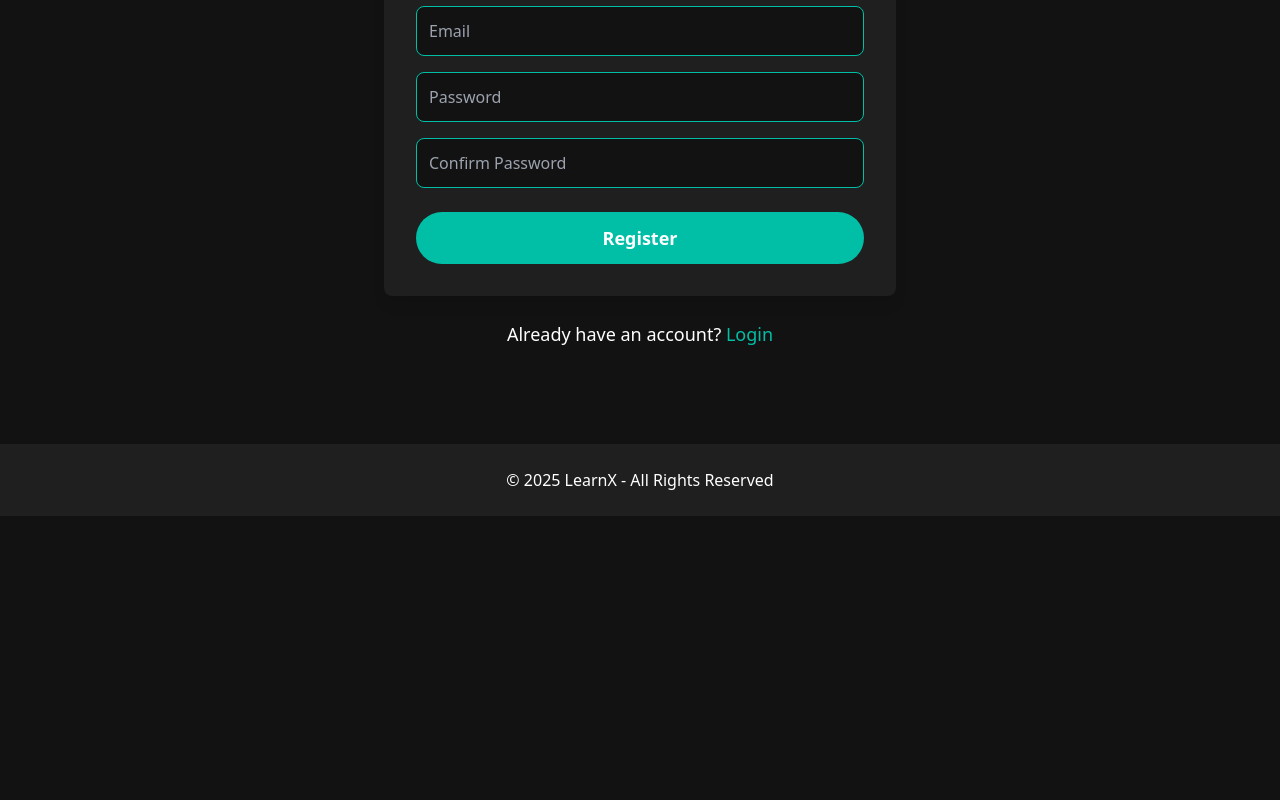
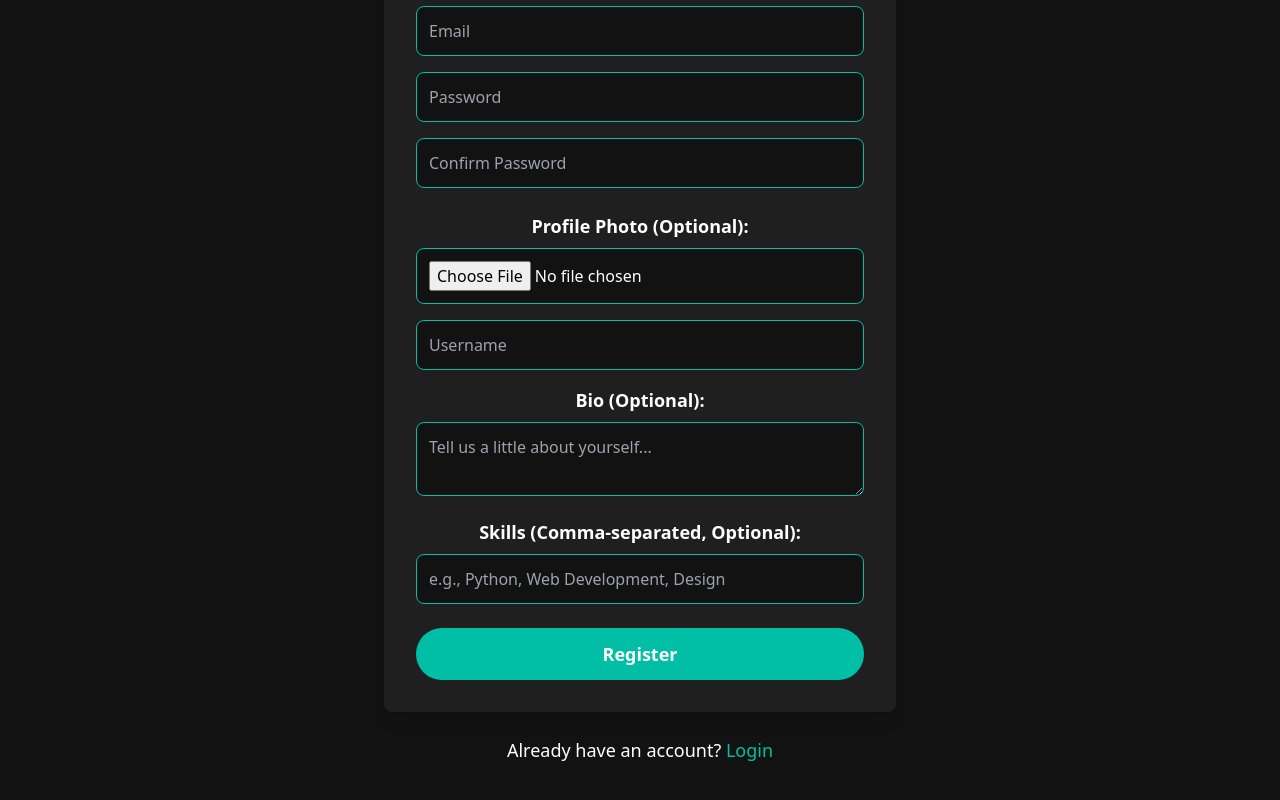
Before and after one commit to sohail-1209/learnx, a plain HTML site: page learnx-frontend/register.html in a window 1280 px wide. Shown: the part 578-1378 px from the top of the page. Before the commit the page ends 1094 px from the top, so only its background shows below. Drawn offline with nearby package versions, Linux system fonts and the light colour scheme.

Commit message:
improved register

```diff
--- a/learnx-frontend/register.html
+++ b/learnx-frontend/register.html
@@ -74,6 +74,21 @@
         <div class="mb-6">
           <input type="password" name="confirm_password" placeholder="Confirm Password" class="w-full bg-[#121212] border border-[#00bfa6] rounded-lg p-3 text-white focus:outline-none focus:border-[#009e8d] hover:scale-105 transition-transform duration-200" required>
         </div>
+        <div class="mb-4">
+          <label class="block text-lg font-semibold mb-2" for="profile_photo">Profile Photo (Optional):</label>
+          <input type="file" name="profile_photo" id="profile_photo" accept="image/*" class="w-full bg-[#121212] border border-[#00bfa6] rounded-lg p-3 text-white focus:outline-none focus:border-[#009e8d] hover:scale-105 transition-transform duration-200">
+        </div>
+        <div class="mb-4">
+          <input type="text" name="username" placeholder="Username" class="w-full bg-[#121212] border border-[#00bfa6] rounded-lg p-3 text-white focus:outline-none focus:border-[#009e8d] hover:scale-105 transition-transform duration-200" required>
+        </div>
+        <div class="mb-4">
+          <label class="block text-lg font-semibold mb-2" for="bio">Bio (Optional):</label>
+          <textarea name="bio" id="bio" placeholder="Tell us a little about yourself..." class="w-full bg-[#121212] border border-[#00bfa6] rounded-lg p-3 text-white focus:outline-none focus:border-[#009e8d] hover:scale-105 transition-transform duration-200"></textarea>
+        </div>
+        <div class="mb-6">
+          <label class="block text-lg font-semibold mb-2" for="skills">Skills (Comma-separated, Optional):</label>
+          <input type="text" name="skills" id="skills" placeholder="e.g., Python, Web Development, Design" class="w-full bg-[#121212] border border-[#00bfa6] rounded-lg p-3 text-white focus:outline-none focus:border-[#009e8d] hover:scale-105 transition-transform duration-200">
+        </div>
         <button type="submit" class="w-full bg-[#00bfa6] py-3 rounded-full text-white font-semibold text-lg hover:bg-[#009e8d] transition-all transform hover:scale-105 duration-300">
           Register
         </button>
```
Lines whose indentation alone changed are shown as unchanged.
